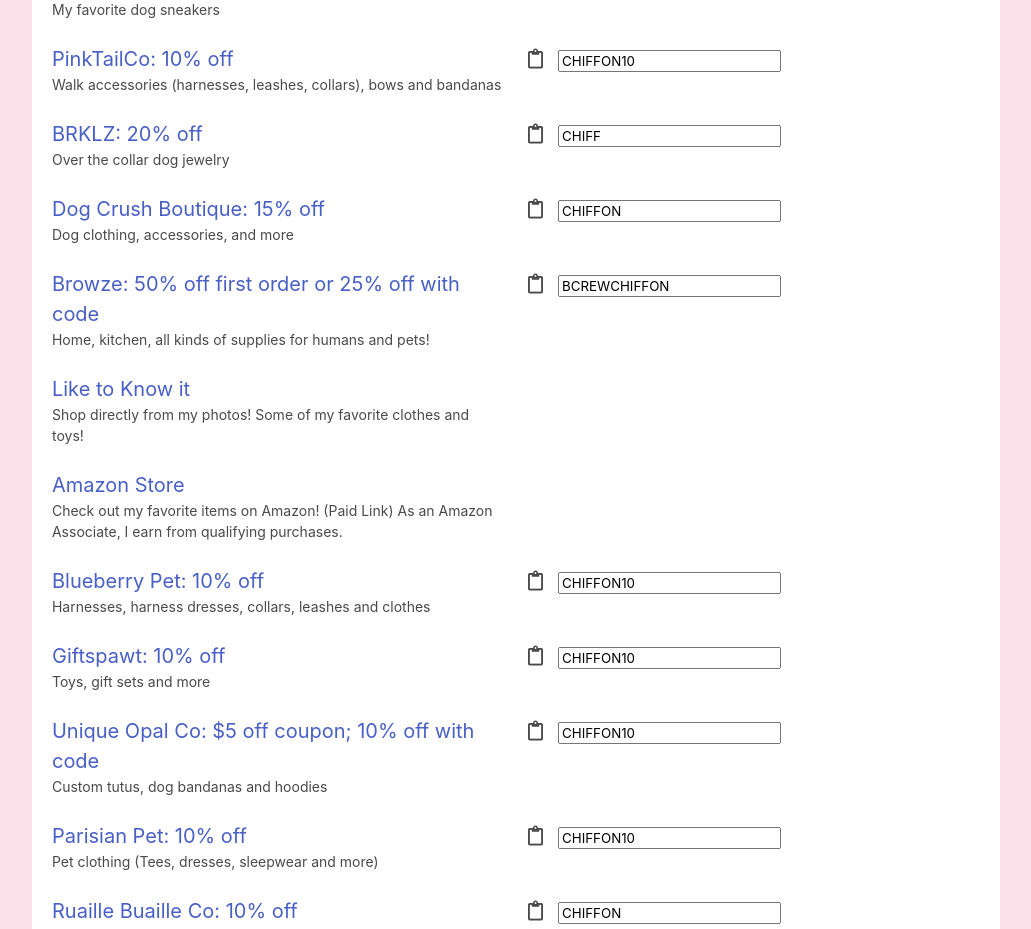
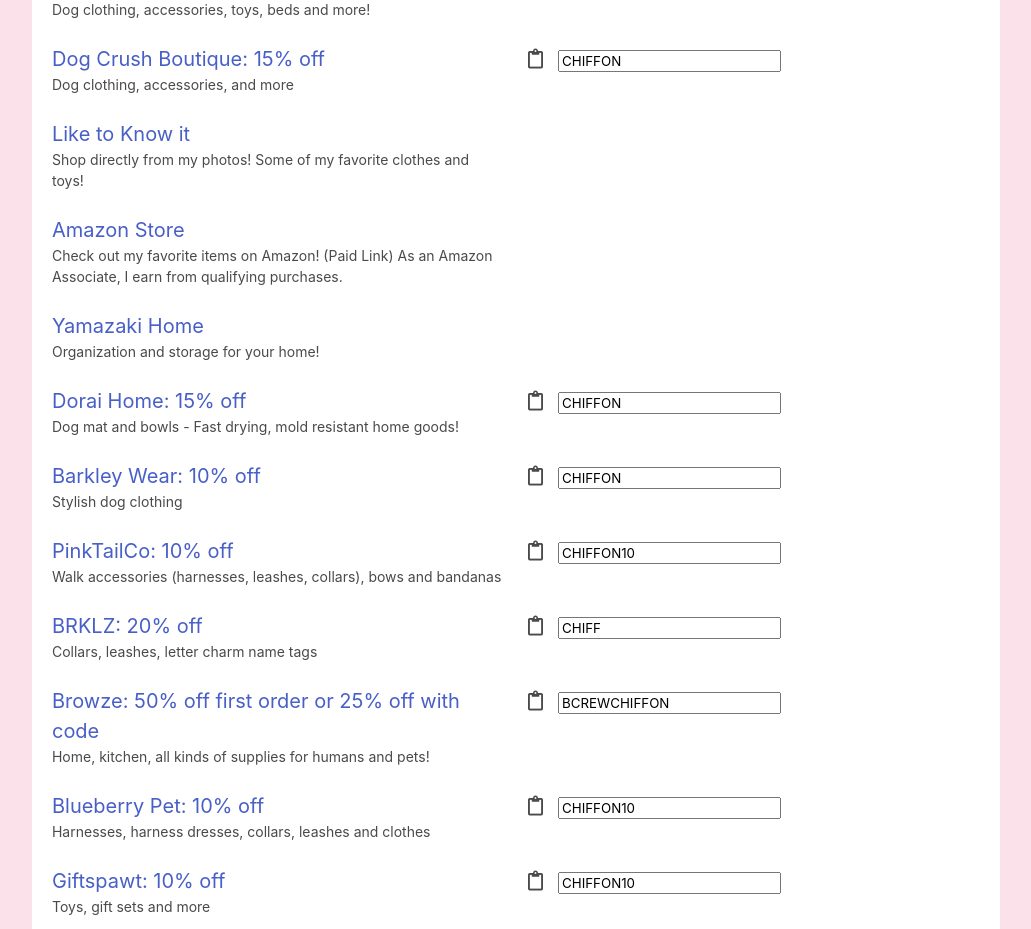
Before and after one commit to TechieQian/chiffon, a React (Create React App) app: page /shop in a window 1280 px wide. Shown: the part 840-1769 px from the top of the page, without its empty margins (124-1155 px from the left). Built offline with nearby package versions, Linux system fonts and the light colour scheme.

Commit message:
editing sponsors

```diff
--- a/src/data/sponsors.ts
+++ b/src/data/sponsors.ts
@@ -5,13 +5,6 @@
 // npm start
 
 const sponsors = [
-  {
-    link: "https://glnk.io/q3oj/chiffonthemaltipoo",
-    label: "Yamazaki Home",
-    code: null,
-    subtitle: "Organization and storage for your home!",
-  },
-
 
   {
     link: "https://www.poshpuppyboutique.com?sca_ref=1237600.asXdCJaMoQ",
@@ -31,16 +24,10 @@
   //subtitle: "Pledge to get first access new colorways & styles of dog sneakers!",
   //},
   {
-    link: "http://Pinktailco.com/discount/CHIFFON10",
-    label: "PinkTailCo: 10% off",
-    code: "CHIFFON10",
-    subtitle: "Walk accessories (harnesses, leashes, collars), bows and bandanas",
-  },
-  {
-    link: "https://www.brklz.com//?ref=bb-xz32gw",
-    label: "BRKLZ: 20% off",
-    code: "CHIFF",
-    subtitle: "Over the collar dog jewelry",
+    link: "https://dogbabycollection.com/",
+    label: "Dog Baby Collection: 20% off",
+    code: "CHIFFON20",
+    subtitle: "Dog clothing, accessories, toys, beds and more!",
   },
   {
     link: "https://dogcrushboutique.com/discount/CHIFFON",
@@ -48,12 +35,7 @@
     code: "CHIFFON",
     subtitle: "Dog clothing, accessories, and more"
   },
-  {
-    link: "http://www.browze.com/?utm_source=brandbassador&utm_medium=affiliate&ref=bb-xz32gw",
-    label: "Browze: 50% off first order or 25% off with code",
-    code: "BCREWCHIFFON",
-    subtitle: "Home, kitchen, all kinds of supplies for humans and  pets!",
-  },
+
   {
     link: "https://www.liketoknow.it/ChiffonTheMaltipoo",
     label:
@@ -67,6 +49,42 @@
       "Amazon Store",
     code: null,
     subtitle: " Check out my favorite items on Amazon! (Paid Link) As an Amazon Associate, I earn from qualifying purchases."
+  },
+  {
+    link: "https://glnk.io/q3oj/chiffonthemaltipoo",
+    label: "Yamazaki Home",
+    code: null,
+    subtitle: "Organization and storage for your home!",
+  },
+  {
+    link: "https://doraihome.com/?wly=131026",
+    label: "Dorai Home: 15% off",
+    code: "CHIFFON",
+    subtitle: "Dog mat and bowls - Fast drying, mold resistant home goods!",
+  },
+  {
+    link: "https://barkleywear.com/?ref=ng9-sipe4wz",
+    label: "Barkley Wear: 10% off",
+    code: "CHIFFON",
+    subtitle: "Stylish dog clothing",
+  },
+  {
+    link: "http://Pinktailco.com/discount/CHIFFON10",
+    label: "PinkTailCo: 10% off",
+    code: "CHIFFON10",
+    subtitle: "Walk accessories (harnesses, leashes, collars), bows and bandanas",
+  },
+  {
+    link: "https://www.brklz.com//?ref=bb-xz32gw",
+    label: "BRKLZ: 20% off",
+    code: "CHIFF",
+    subtitle: "Collars, leashes, letter charm name tags",
+  },
+  {
+    link: "http://www.browze.com/?utm_source=brandbassador&utm_medium=affiliate&ref=bb-xz32gw",
+    label: "Browze: 50% off first order or 25% off with code",
+    code: "BCREWCHIFFON",
+    subtitle: "Home, kitchen, all kinds of supplies for humans and  pets!",
   },
   {
     link: "https://www.blueberrypet.com/?ref=ng9-sipe4wz",
@@ -92,12 +110,12 @@
     code: "CHIFFON10",
     subtitle: "Pet clothing (Tees, dresses, sleepwear and more)",
   },
-  {
-    link: "https://www.etsy.com/shop/ruaillebuailleco",
-    label: "Ruaille Buaille Co: 10% off",
-    code: "CHIFFON",
-    subtitle: "Handmade Flower Crowns and other creations",
-  },
+  //{
+  //  link: "https://www.etsy.com/shop/ruaillebuailleco",
+  //  label: "Ruaille Buaille Co: 10% off",
+  //  code: "CHIFFON",
+  //  subtitle: "Handmade Flower Crowns and other creations",
+  //},
   //{
   //  link: "https://wowwowpetz.com/",
   //  label: "Wow Wow Petz: 25% off",
```
